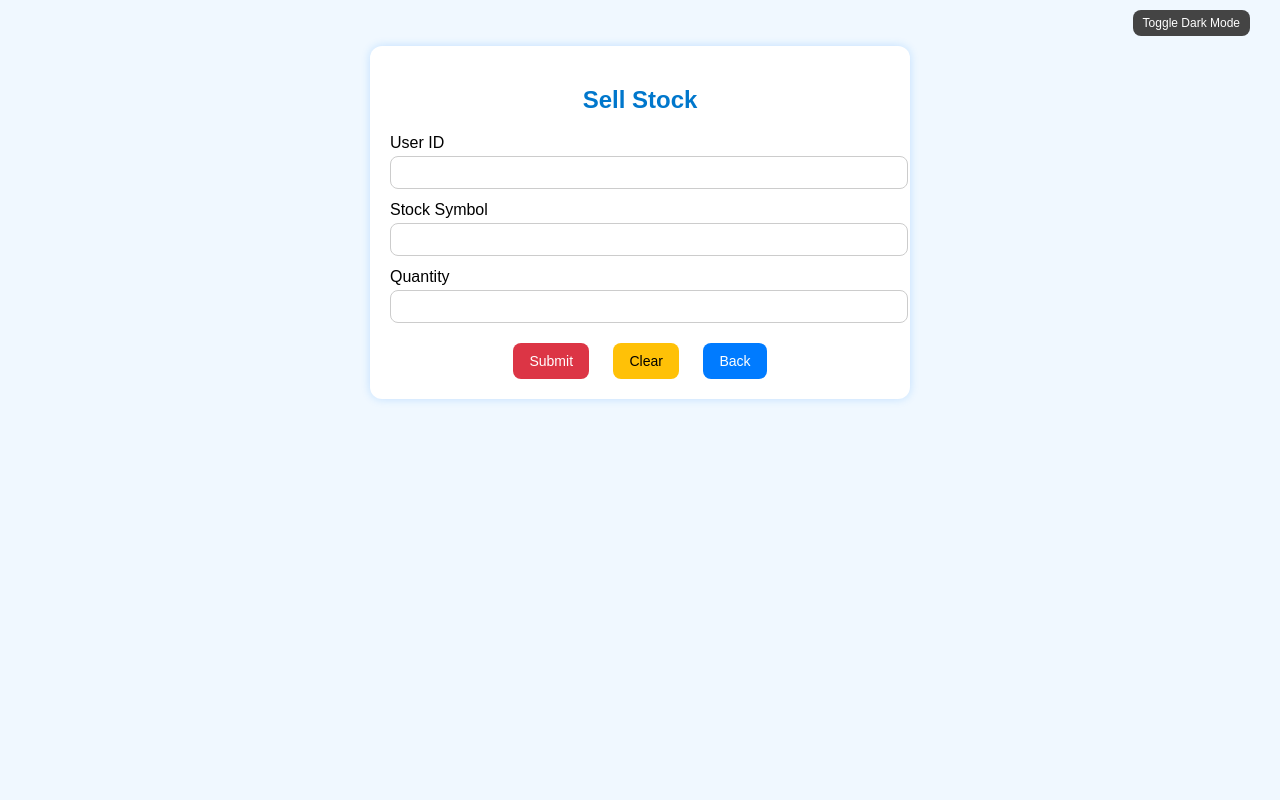
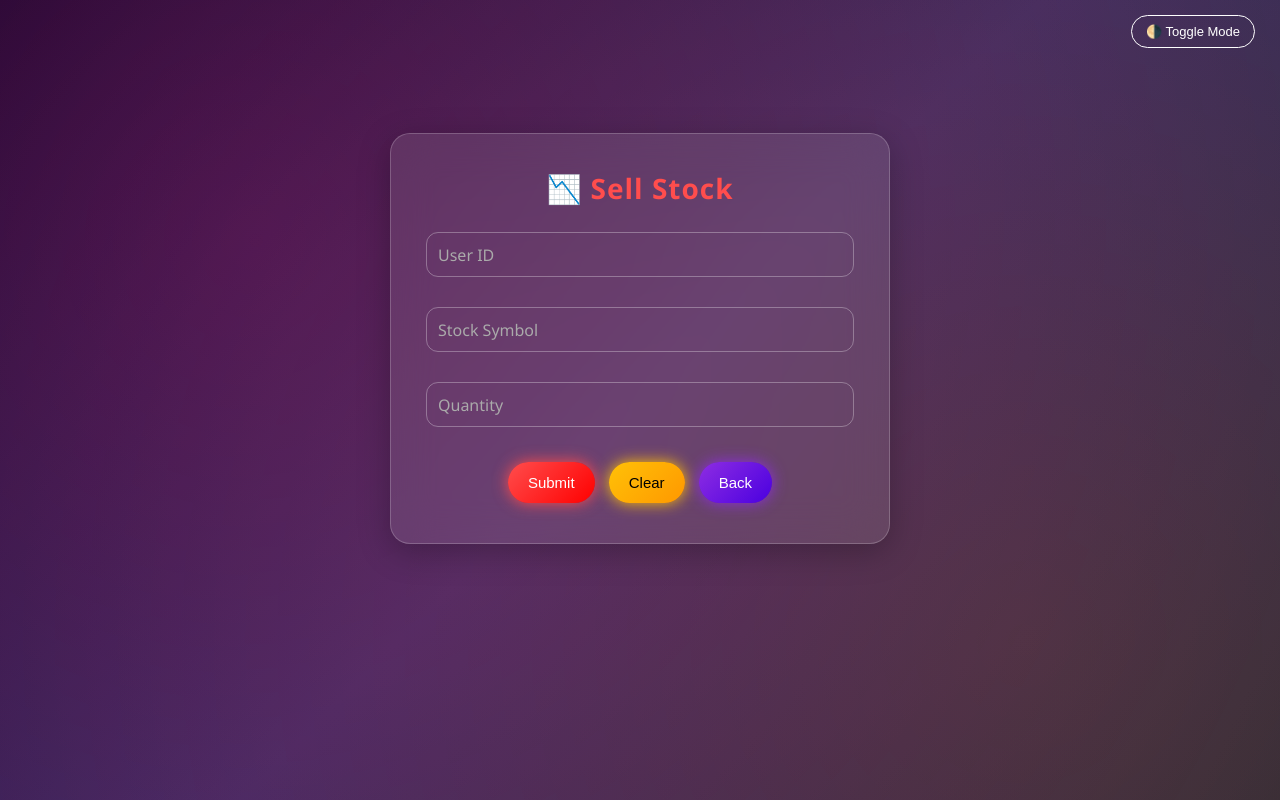
Before and after one commit to nbhavani1331/SMARTSTOCKS, a website: page public/sell.html in a window 1280 px wide. Drawn offline with Linux system fonts and the light colour scheme.

Commit message:
UI for buy and sell

```diff
--- a/index.js
+++ b/index.js
@@ -9,6 +9,7 @@ const {setRoutes} = require('./src/routes/app');
 
 const app = express(); // ✅ Move this to the top
 const PORT = 3000;
+app.use(require('express-status-monitor')()); // ✅ Add status monitor
 app.use(cors()); // Enable CORS
 app.use(express.json());
 
--- a/package.json
+++ b/package.json
@@ -11,6 +11,7 @@
   "dependencies": {
     "cors": "^2.8.5",
     "express": "^5.1.0",
+    "express-status-monitor": "^1.3.4",
     "mysql2": "^3.14.3",
     "nodemon": "^3.1.10"
   }
--- a/public/sell.html
+++ b/public/sell.html
@@ -4,127 +4,233 @@
   <meta charset="UTF-8">
   <title>Sell Stock</title>
   <style>
+    * {
+      margin: 0;
+      padding: 0;
+      box-sizing: border-box;
+    }
+
     body {
-      font-family: Arial, sans-serif;
-      background-color: #f0f8ff;
-      color: #000;
-      margin: 0;
-      padding: 20px;
-      transition: background-color 0.3s, color 0.3s;
+      font-family: 'Segoe UI', sans-serif;
+      background: linear-gradient(135deg, #0f0c29, #302b63, #24243e);
+      color: #f0f0f0;
+      overflow-x: hidden;
+      min-height: 100vh;
+      transition: background 0.5s ease;
     }
 
     .dark-mode {
-      background-color: #121212;
-      color: #f0f0f0;
+      background: linear-gradient(135deg, #121212, #000000);
+      color: #ffffff;
+    }
+
+    /* Aurora Background Animation */
+    body::before {
+      content: '';
+      position: fixed;
+      top: 0;
+      left: 0;
+      width: 100%;
+      height: 100%;
+      background: radial-gradient(circle at 20% 30%, rgba(255, 0, 150, 0.2), transparent),
+                  radial-gradient(circle at 80% 80%, rgba(255, 140, 0, 0.15), transparent);
+      z-index: -1;
+      animation: backgroundGlow 12s ease infinite alternate;
+    }
+
+    @keyframes backgroundGlow {
+      0% {
+        background-position: 20% 30%, 80% 80%;
+      }
+      100% {
+        background-position: 30% 40%, 70% 70%;
+      }
     }
 
     .container {
       max-width: 500px;
-      margin: auto;
-      padding: 20px;
-      border-radius: 12px;
-      background-color: #ffffff;
-      box-shadow: 0 0 10px rgba(0, 128, 255, 0.2);
+      margin: 80px auto;
+      padding: 35px;
+      border-radius: 20px;
+      background: rgba(255, 255, 255, 0.1);
+      backdrop-filter: blur(20px);
+      border: 1px solid rgba(255, 255, 255, 0.2);
+      box-shadow: 0 8px 32px rgba(0, 0, 0, 0.25);
+      animation: fadeIn 1.2s ease;
     }
 
-    .dark-mode .container {
-      background-color: #1e1e1e;
-      box-shadow: 0 0 10px rgba(0, 255, 255, 0.3);
+    @keyframes fadeIn {
+      from {
+        opacity: 0;
+        transform: translateY(50px);
+      }
+      to {
+        opacity: 1;
+        transform: translateY(0);
+      }
     }
 
     h2 {
       text-align: center;
-      color: #0077cc;
+      margin-bottom: 25px;
+      font-size: 28px;
+      color: #ff4d4d;
+      letter-spacing: 1px;
     }
 
-    label {
-      display: block;
-      margin: 12px 0 4px;
+    .form-group {
+      position: relative;
+      margin-bottom: 30px;
     }
 
-    input {
+    .form-group input {
       width: 100%;
-      padding: 8px;
-      border: 1px solid #ccc;
-      border-radius: 8px;
+      padding: 14px;
+      border: 1px solid rgba(255, 255, 255, 0.3);
+      border-radius: 12px;
+      background: transparent;
+      color: white;
+      outline: none;
+    }
+
+    .form-group label {
+      position: absolute;
+      left: 12px;
+      top: 50%;
+      transform: translateY(-50%);
+      color: #aaa;
+      pointer-events: none;
+      transition: all 0.3s ease;
+    }
+
+    .form-group input:focus + label,
+    .form-group input:valid + label {
+      top: -10px;
+      left: 10px;
+      font-size: 12px;
+      color: #ff4d4d;
+      background: #1c1c1c;
+      padding: 0 4px;
+      border-radius: 4px;
     }
 
     .buttons {
-      margin-top: 20px;
       text-align: center;
+      margin-top: 30px;
     }
 
     button {
-      padding: 10px 16px;
-      margin: 0 10px;
+      padding: 12px 20px;
+      margin: 5px;
       border: none;
-      border-radius: 8px;
+      border-radius: 30px;
+      font-size: 15px;
       cursor: pointer;
-      font-size: 14px;
+      position: relative;
+      overflow: hidden;
+      transition: transform 0.2s, box-shadow 0.3s;
+    }
+
+    button:hover {
+      transform: scale(1.05);
     }
 
     .submit-btn {
-      background-color: #dc3545;
+      background: linear-gradient(135deg, #ff4d4d, #ff0000);
       color: white;
+      box-shadow: 0 0 15px #ff4d4d;
+    }
+
+    .submit-btn:hover {
+      box-shadow: 0 0 25px #ff4d4d;
     }
 
     .clear-btn {
-      background-color: #ffc107;
+      background: linear-gradient(135deg, #ffc107, #ff9800);
       color: black;
+      box-shadow: 0 0 15px #ffc107;
+    }
+
+    .clear-btn:hover {
+      box-shadow: 0 0 25px #ffc107;
     }
 
     .back-btn {
-      background-color: #007bff;
+      background: linear-gradient(135deg, #8e2de2, #4a00e0);
       color: white;
+      box-shadow: 0 0 15px #8e2de2;
     }
 
-    .dark-mode button.submit-btn {
-      background-color: #ff4d4d;
-    }
-
-    .dark-mode button.clear-btn {
-      background-color: #ffdb70;
-    }
-
-    .dark-mode button.back-btn {
-      background-color: #3399ff;
+    .back-btn:hover {
+      box-shadow: 0 0 25px #8e2de2;
     }
 
     .toggle-mode {
       text-align: right;
-      margin-top: -10px;
-      margin-bottom: 10px;
+      padding: 10px 20px 0;
     }
 
     .toggle-mode button {
-      background-color: #444;
+      background: transparent;
       color: #fff;
-      font-size: 12px;
-      padding: 6px 10px;
+      border: 1px solid #fff;
+      padding: 8px 14px;
+      border-radius: 25px;
+      cursor: pointer;
+      font-size: 13px;
+      transition: all 0.3s ease;
     }
 
-    .dark-mode .toggle-mode button {
-      background-color: #ddd;
+    .toggle-mode button:hover {
+      background: #fff;
       color: #000;
+    }
+
+    .popup {
+      position: fixed;
+      bottom: 30px;
+      left: 50%;
+      transform: translateX(-50%);
+      background: #ff4d4d;
+      color: white;
+      padding: 12px 24px;
+      border-radius: 30px;
+      box-shadow: 0 8px 20px rgba(0,0,0,0.3);
+      z-index: 9999;
+      animation: popupAnim 2.5s forwards;
+    }
+
+    @keyframes popupAnim {
+      0% { opacity: 0; transform: translate(-50%, 30px); }
+      10% { opacity: 1; transform: translate(-50%, 0); }
+      90% { opacity: 1; }
+      100% { opacity: 0; transform: translate(-50%, -30px); }
     }
   </style>
 </head>
 <body>
+
   <div class="toggle-mode">
-    <button onclick="toggleDarkMode()">Toggle Dark Mode</button>
+    <button onclick="toggleDarkMode()">🌗 Toggle Mode</button>
   </div>
 
   <div class="container">
-    <h2>Sell Stock</h2>
+    <h2>📉 Sell Stock</h2>
     <form id="sellForm">
-      <label for="user_id">User ID</label>
-      <input type="number" id="user_id" name="user_id" required>
+      <div class="form-group">
+        <input type="number" id="user_id" name="user_id" required>
+        <label for="user_id">User ID</label>
+      </div>
 
-      <label for="stock_symbol">Stock Symbol</label>
-      <input type="text" id="stock_symbol" name="stock_symbol" required>
+      <div class="form-group">
+        <input type="text" id="stock_symbol" name="stock_symbol" required>
+        <label for="stock_symbol">Stock Symbol</label>
+      </div>
 
-      <label for="quantity">Quantity</label>
-      <input type="number" id="quantity" name="quantity" required>
+      <div class="form-group">
+        <input type="number" id="quantity" name="quantity" required>
+        <label for="quantity">Quantity</label>
+      </div>
 
       <div class="buttons">
         <button type="submit" class="submit-btn">Submit</button>
@@ -144,7 +250,7 @@
     }
 
     function goBack() {
-      window.location.href = 'index.html'; // go back to dashboard
+      window.location.href = 'index.html';
     }
 
     document.getElementById('sellForm').addEventListener('submit', async function (e) {
@@ -162,7 +268,7 @@
       const parsedQuantity = parseInt(quantity);
 
       if (isNaN(parsedUserId) || isNaN(parsedQuantity) || parsedQuantity <= 0) {
-        return showPopup("User ID and Quantity must be valid positive numbers.");
+        return showPopup("User ID and Quantity must be valid numbers.");
       }
 
       try {
@@ -192,18 +298,10 @@
 
     function showPopup(message) {
       const popup = document.createElement('div');
+      popup.className = 'popup';
       popup.innerText = message;
-      popup.style.position = 'fixed';
-      popup.style.bottom = '20px';
-      popup.style.left = '50%';
-      popup.style.transform = 'translateX(-50%)';
-      popup.style.background = '#007bff';
-      popup.style.color = 'white';
-      popup.style.padding = '10px 20px';
-      popup.style.borderRadius = '8px';
-      popup.style.zIndex = '1000';
       document.body.appendChild(popup);
-      setTimeout(() => document.body.removeChild(popup), 2000);
+      setTimeout(() => popup.remove(), 2500);
     }
   </script>
 </body>
```
Also changed, not shown: public/buy.html (+166 -75 lines), public/index.html (+2 -2 lines), 1 other file.
